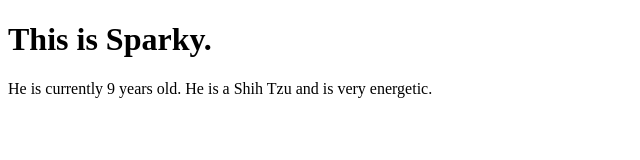
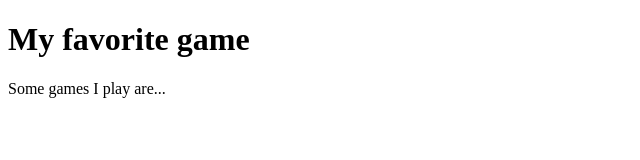
Before and after one commit to ChaotixAT1534/FirstGame, a plain HTML site: page page4.html in a window 1280 px wide. Shown: the whole page, without its empty margins (0-640 px from the left). Drawn offline with Linux system fonts and the light colour scheme.

Commit message:
Update page4.html

```diff
--- a/page4.html
+++ b/page4.html
@@ -5,8 +5,8 @@
 </head>
 <body>
 
-<h1>This is Sparky. </h1>
-<p>  He is currently 9 years old. He is a Shih Tzu and is very energetic.  </p>
+<h1> My favorite game </h1>
+<p>  Some games I play are...  </p>
 
 </body>
 </html>
```
